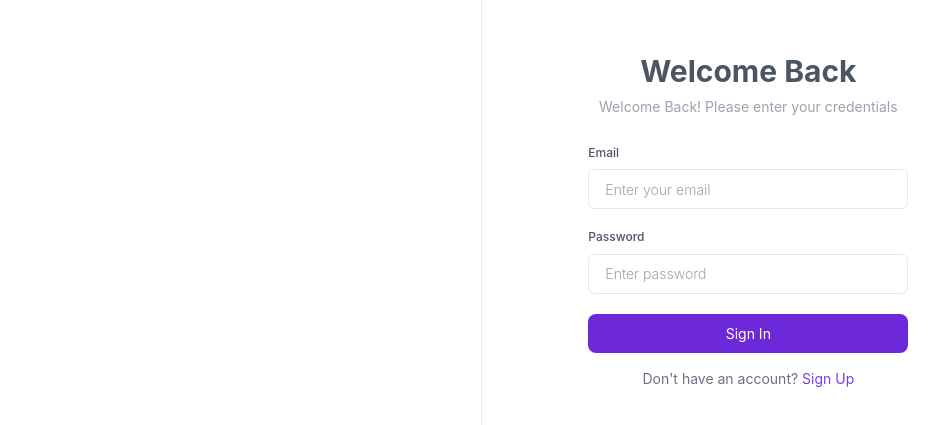
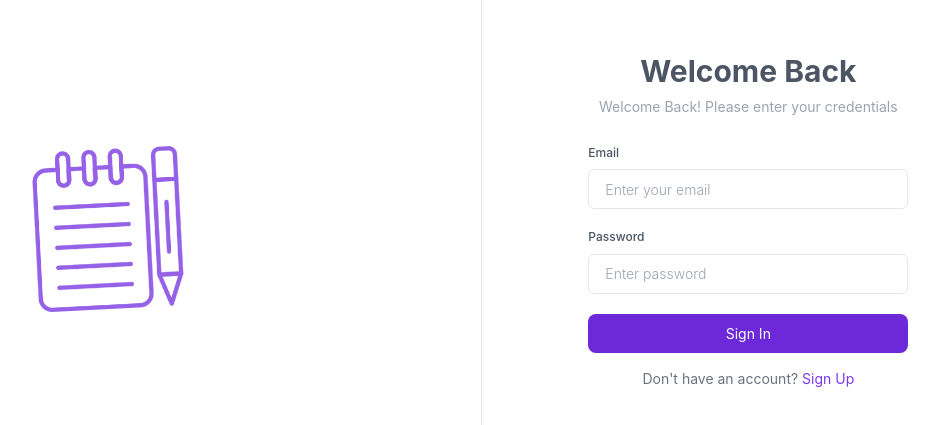
Before and after one commit to en-atul/notebook, a React (Create React App) app in the folder frontend/: page /login in a window 1280 px wide. Shown: the part 171-596 px from the top of the page, without its empty margins (265-1204 px from the left). Built offline with nearby package versions, Linux system fonts and the light colour scheme; no server answers; what apollo3-cache-persist would draw is missing.

Commit message:
logo added

```diff
--- a/frontend/public/index.html
+++ b/frontend/public/index.html
@@ -2,11 +2,11 @@
 <html lang="en">
   <head>
     <meta charset="utf-8" />
-    <link rel="icon" href="%PUBLIC_URL%/favicon.ico" />
+    <link rel="icon" href="%PUBLIC_URL%/logo.png" />
     <meta name="viewport" content="width=device-width, initial-scale=1" />
-    <meta name="theme-color" content="#000000" />
-    <meta name="description" content="Note taking App" />
-    <link rel="apple-touch-icon" href="%PUBLIC_URL%/logo192.png" />
+    <meta name="theme-color" content="#6d28d9" />
+    <meta name="description" content="Notes taking App" />
+    <link rel="apple-touch-icon" href="%PUBLIC_URL%/logo.png" />
     <!--
       manifest.json provides metadata used when your web app is installed on a
       user's mobile device or desktop. See https://developers.google.com/web/fundamentals/web-app-manifest/
--- a/frontend/src/components/Layouts/AuthLayout.tsx
+++ b/frontend/src/components/Layouts/AuthLayout.tsx
@@ -1,10 +1,19 @@
 import { FC, ReactNode } from "react";
+import Logo from "assets/notes.png";
 
 export const AuthLayout: FC<{ children: ReactNode }> = ({ children }) => {
   return (
     <div className="grid grid-cols-12 h-screen">
-      <section className="col-span-7 border-r"></section>
-      <section className="col-span-5 flex flex-col justify-center items-center">{children}</section>
+      <section className="col-span-7 border-r flex flex-col justify-center items-center">
+        <img
+          src={Logo}
+          alt="logo"
+          className="w-40 h-auto transform -rotate-3"
+        />
+      </section>
+      <section className="col-span-5 flex flex-col justify-center items-center">
+        {children}
+      </section>
     </div>
   );
 };
--- a/frontend/src/features/Auth/Login/index.tsx
+++ b/frontend/src/features/Auth/Login/index.tsx
@@ -6,6 +6,7 @@ import { Link } from "react-router-dom";
 import * as Yup from "yup";
 import { LOGIN_MUTATION, USER_QUERY } from "services";
 import { useMutation } from "@apollo/client";
+import { Helmet } from "react-helmet";
 
 export default function Login() {
   const {
@@ -44,6 +45,9 @@ export default function Login() {
 
   return (
     <div className="w-full max-w-xs mx-auto">
+      <Helmet>
+        <title>Notes | Login</title>
+      </Helmet>
       <h1 className="text-center text-gray-600">Welcome Back</h1>
       <p className="text-center text-sm text-gray-400 mt-2 mb-7">
         Welcome Back! Please enter your credentials
--- a/frontend/src/features/Auth/Signup/index.tsx
+++ b/frontend/src/features/Auth/Signup/index.tsx
@@ -6,6 +6,7 @@ import { Link } from "react-router-dom";
 import * as Yup from "yup";
 import { useMutation } from "@apollo/client";
 import { SIGNUP_MUTATION, USER_QUERY } from "services";
+import { Helmet } from "react-helmet";
 
 export default function Signup() {
   const {
@@ -43,6 +44,10 @@ export default function Signup() {
 
   return (
     <div className="w-full max-w-xs mx-auto">
+      <Helmet>
+        <title>Notes | Sign Up</title>
+      </Helmet>
+
       <h1 className="text-center text-gray-600">Create an Account</h1>
       <p className="text-center text-sm text-gray-400 mt-2 mb-7">
         Welcome Back! Please enter your credentials
```
Also changed, not shown: frontend/public/logo.png (added), frontend/src/assets/notes.png (added).
